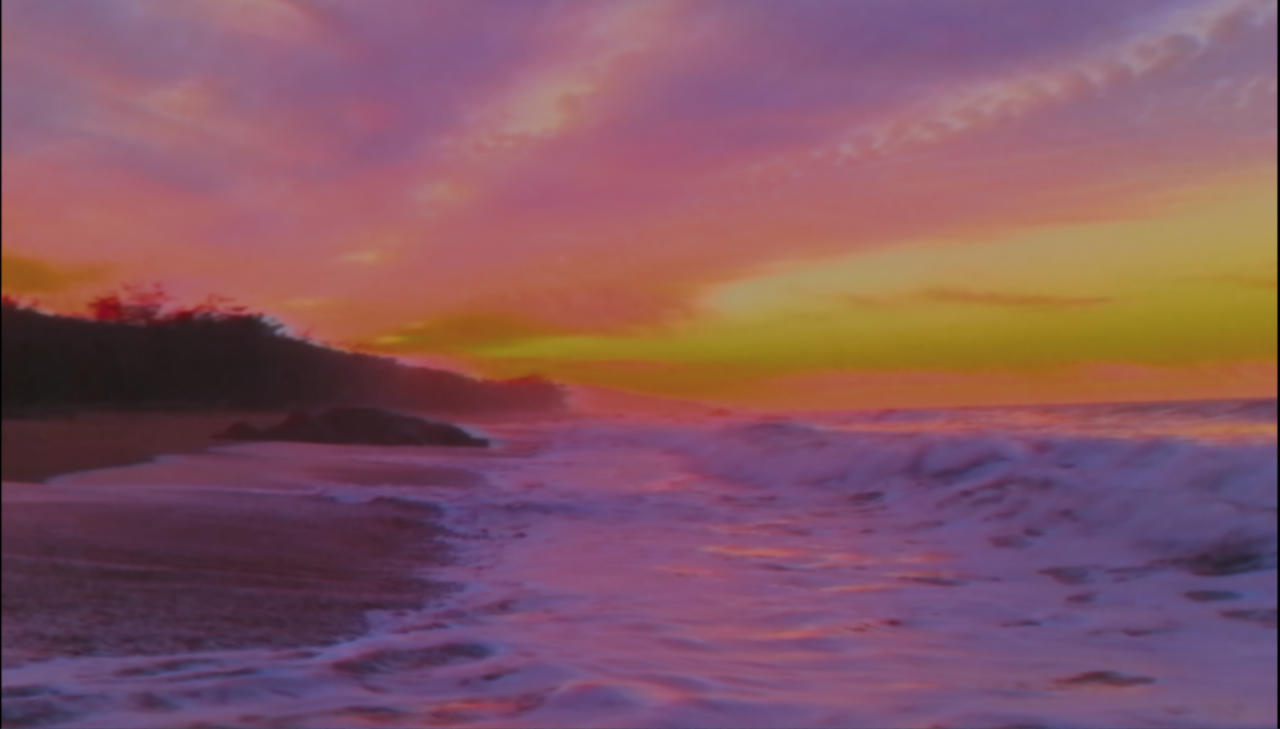
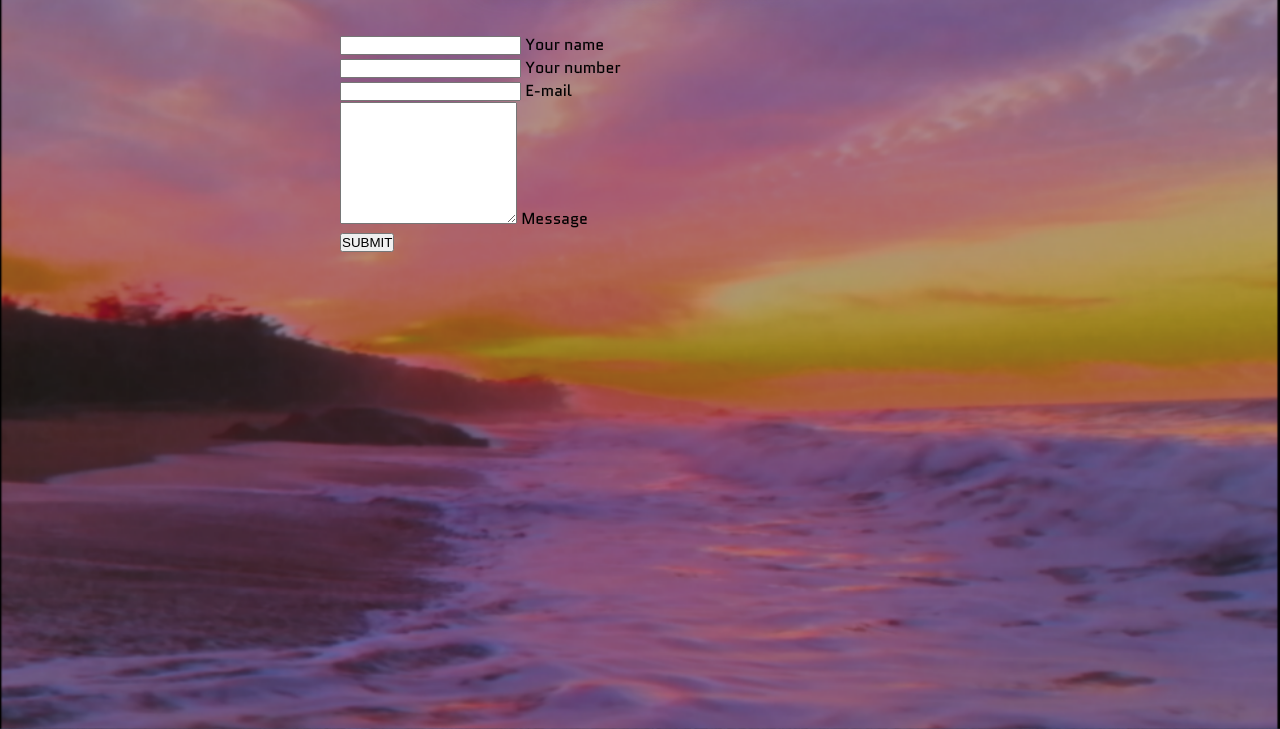
Before and after one commit to Bendersnatch/PortfolioVHS, a plain HTML site: page contacts.html in a window 1280 px wide. Shown: the part 71-800 px from the top of the page. Drawn offline with Linux system fonts and the light colour scheme.

Commit message:
Update contacts.html
add input form

```diff
--- a/contacts.html
+++ b/contacts.html
@@ -1,15 +1,15 @@
 <!DOCTYPE html>
 <html lang="en">
-
   <head>
-    <meta charset="UTF-8">
-    <meta name="viewport" content="width=device-width, initial-scale=1.0">
-    <link rel="stylesheet" href="style.css">
-    <link rel="preconnect" href="https://fonts.googleapis.com">
-    <link rel="preconnect" href="https://fonts.gstatic.com" crossorigin>
+    <meta charset="UTF-8" />
+    <meta name="viewport" content="width=device-width, initial-scale=1.0" />
+    <link rel="stylesheet" href="style.css" />
+    <link rel="preconnect" href="https://fonts.googleapis.com" />
+    <link rel="preconnect" href="https://fonts.gstatic.com" crossorigin />
     <link
       href="https://fonts.googleapis.com/css2?family=Noto+Sans:ital,wght@0,100..900;1,100..900&family=Quantico:ital,wght@0,400;0,700;1,400;1,700&display=swap"
-        rel="stylesheet">
+      rel="stylesheet"
+    />
 
     <title>Contatti</title>
   </head>
@@ -24,13 +24,32 @@
 
   <body class="contacts-page">
     <main class="tv-container">
-        <section class="hero">
+      <section>
         <div class="hero-content">
           <h1 class="neon-text-contacts">Miei contatti:</h1>
+        </div>
+        <div class="hero">
+          <form>
+            <div class="input-group">
+              <input type="text" id="name" required />
+              <label for="name">Your name</label>
+            </div>
+            <div class="input-group">
+              <input type="text" id="number" required />
+              <label for="number">Your number</label>
+            </div>
+            <div class="input-group">
+              <input type="text" id="email" required />
+              <label for="email">E-mail</label>
+            </div>
+            <div class="input-group">
+              <textarea id="message" rows="8"></textarea>
+              <label for="message">Message</label>
+            </div>
+            <button type="submit">SUBMIT</button>
+          </form>
         </div>
       </section>
     </main>
   </body>
-
-
 </html>
```
Lines whose indentation alone changed are shown as unchanged.
